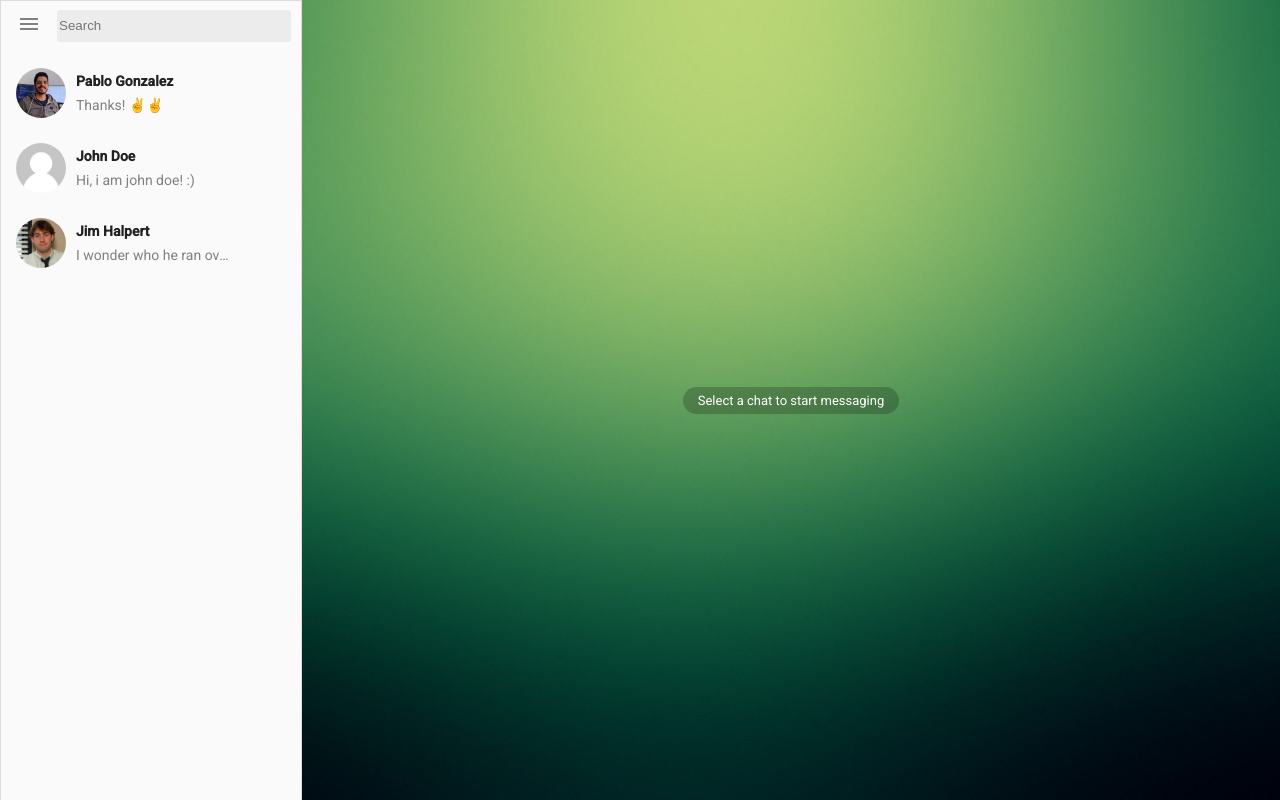
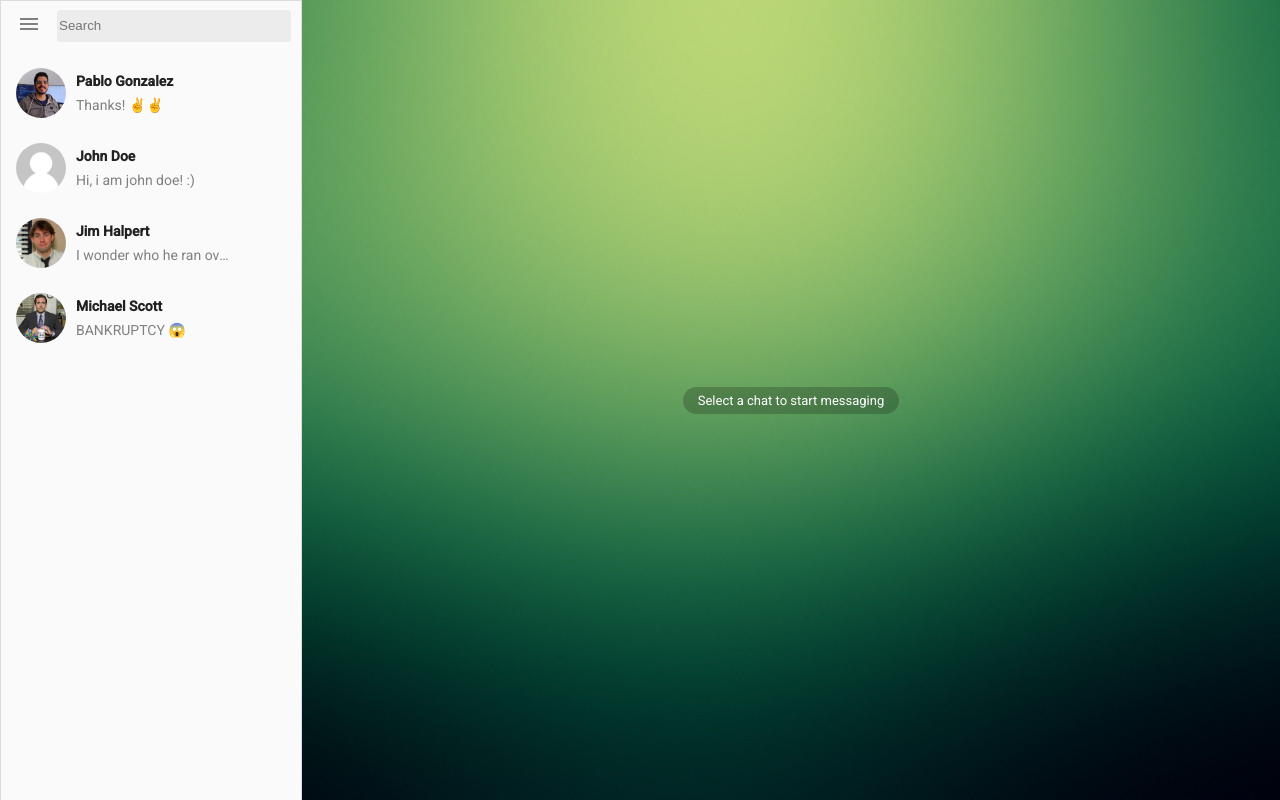
Before and after one commit to pablogonzalezz/telegram-clone, an Angular app: page /main in a window 1280 px wide. Built offline with nearby package versions, Linux system fonts and the light colour scheme.

Commit message:
adding michael scott conversation and css changes

```diff
--- a/src/app/components/messages-menu/messages-menu.component.css
+++ b/src/app/components/messages-menu/messages-menu.component.css
@@ -61,8 +61,10 @@
 }
 
 .conversation-image {
-    max-width: 50px;
     border-radius: 50px;
+    object-fit: cover;
+    width: 50px;
+    height: 50px;
 }
 
 .conversation-text {
--- a/src/assets/conversations.json
+++ b/src/assets/conversations.json
@@ -45,5 +45,23 @@
                 "sender": "sender", "time": "", "message": "I wonder who he ran over then 😨"
             }
         ]
+    },
+
+    {
+        "id":4,
+        "name": "Michael Scott",
+        "status": "Online",
+        "image": "assets/michael-scott.png",
+        "messages": [
+            {
+                "sender": "sender", "time": "", "message": "I"
+            },
+            {
+                "sender": "sender", "time": "", "message": "DECLARE"
+            },
+            {
+                "sender": "sender", "time": "", "message": "BANKRUPTCY 😱"
+            }
+        ]
     }
 ]
```
Also changed, not shown: src/assets/michael-scott.png (added).
